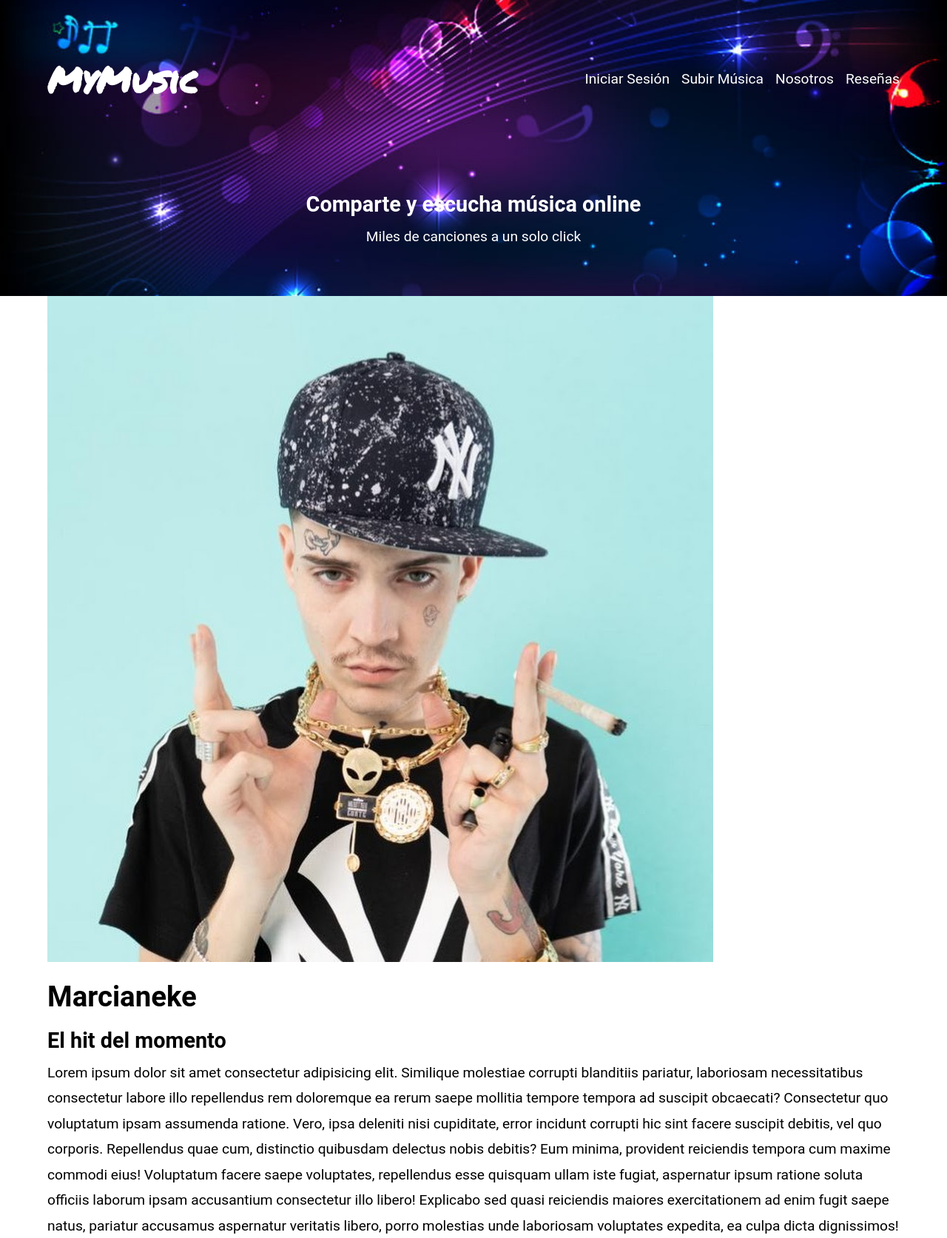
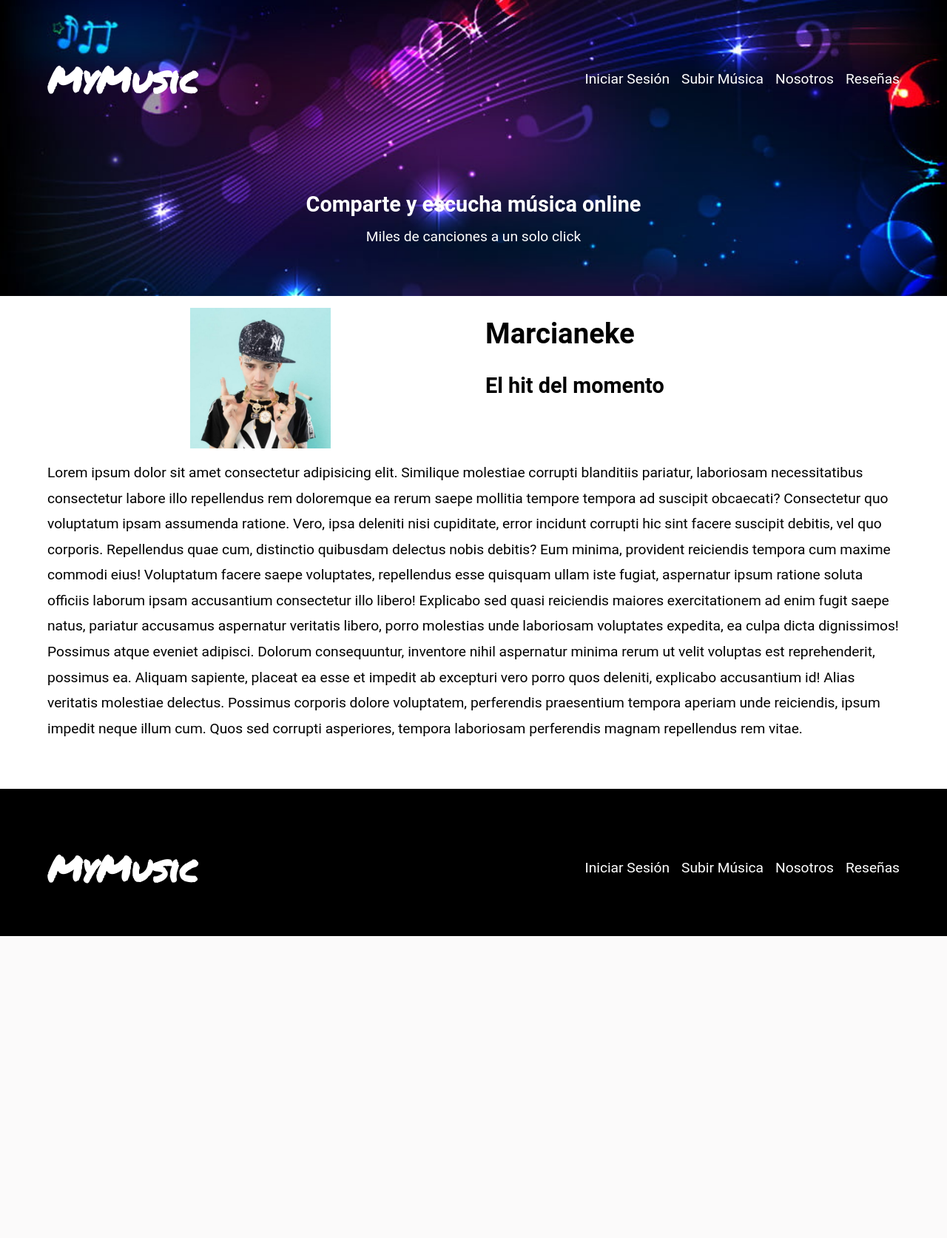
Before and after one commit to roby251/Tw_semestras, a PHP site: page /resena.html in a window 1280 px wide. Shown: the top 1673 px of the page at 74% size. After the commit the page ends 1265 px from the top, so only its background shows below. Run offline with PHP 8.4, Linux system fonts and the light colour scheme.

Commit message:
css resena
css

```diff
--- a/css/style.css
+++ b/css/style.css
@@ -169,3 +169,31 @@ img {
 	height:100%;
 	opacity: 0;
 }
+
+/** Resena **/
+.portada{
+    display: flex;
+    font-family: Arial, Helvetica, sans-serif;
+    justify-content: space-between;
+
+}
+.foto{
+    display: flex;
+    width: 50%;
+    align-items: center;
+    justify-content: center;
+    padding: 1rem;
+}
+.foto img{
+    width: 190px;
+    height: 190px;
+}
+.foto-titulo{
+    display: flex;
+    color: black;
+    font-family: "Roboto","Helvetica",Arial,sans-serif;
+    width: 50%;
+    line-height: 70px;
+    flex-direction: column;
+    padding: 1rem;
+}
```
